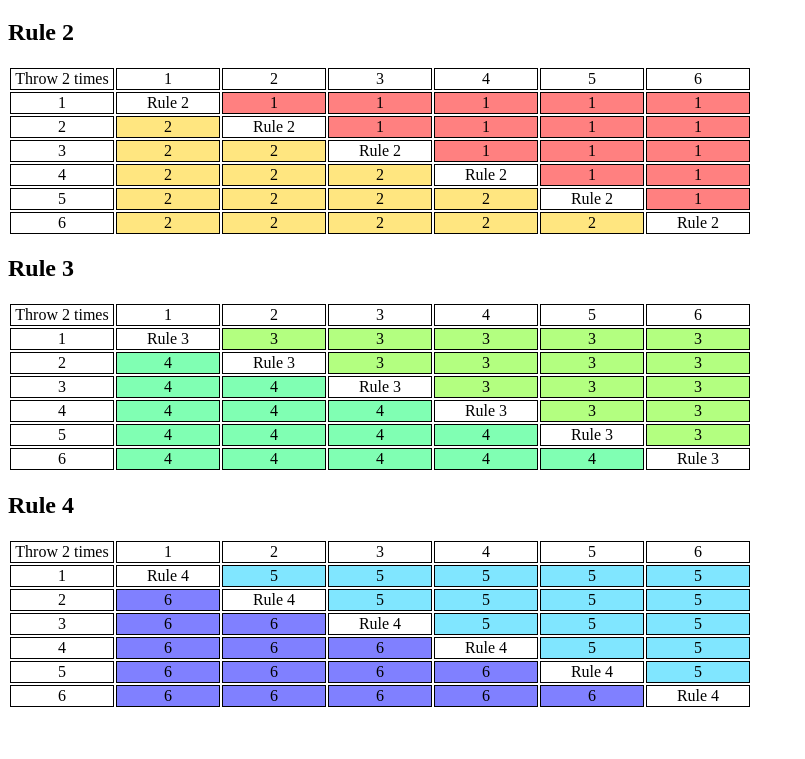
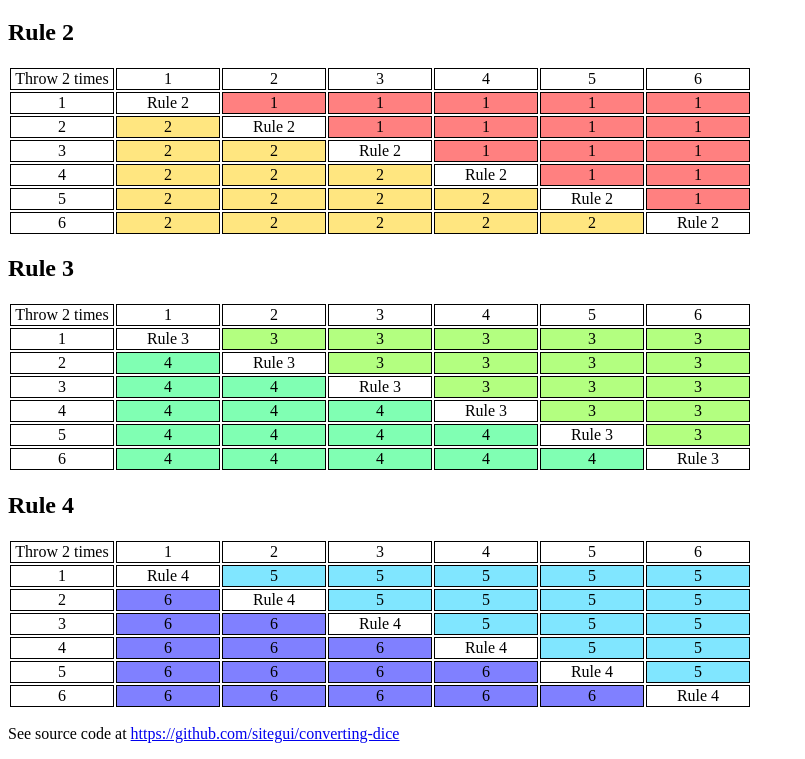
Before and after one commit to sitegui/converting-dice, a plain HTML site: page index.html in a window 1280 px wide. Shown: the part 1132-1891 px from the top of the page, without its empty margins (0-805 px from the left). Before the commit the page ends 1849 px from the top, so only its background shows below. Drawn offline with Linux system fonts and the light colour scheme.

Commit message:
Add source code link

```diff
--- a/index.html
+++ b/index.html
@@ -31,6 +31,7 @@
 	<p><button id="showText">Show as text</button><button id="showTables" style="display: none">Show as tables</button></p>
 	<pre id="outputText" style="display: none"></pre>
 	<div id="outputTables"></div>
+	<p>See source code at <a href="https://github.com/sitegui/converting-dice">https://github.com/sitegui/converting-dice</a></p>
 	<script src="index.js"></script>
 </body>
 
```
